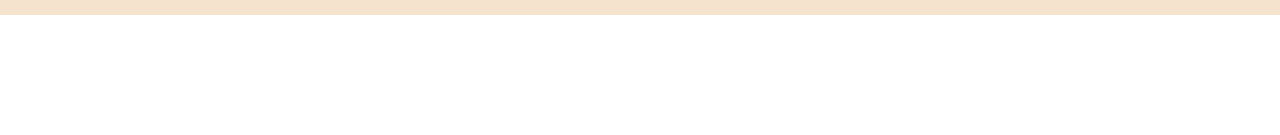
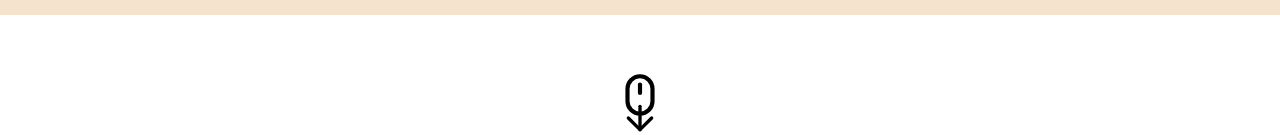
Before and after one commit to plou102/portfolio, a React (Create React App) app: page / in a window 1280 px wide. Shown: the part 785-920 px from the top of the page. Before the commit the page ends 800 px from the top, so only its background shows below. Built offline with nearby package versions, Linux system fonts and the light colour scheme.

Commit message:
Feat: mouse arrow 마크업

```diff
--- a/package.json
+++ b/package.json
@@ -8,6 +8,7 @@
     "@testing-library/user-event": "^13.5.0",
     "react": "^18.2.0",
     "react-dom": "^18.2.0",
+    "react-icons": "^4.11.0",
     "react-router-dom": "^6.16.0",
     "react-scripts": "5.0.1",
     "styled-components": "^6.0.8",
--- a/src/components/Info.jsx
+++ b/src/components/Info.jsx
@@ -1,5 +1,6 @@
 import React from 'react';
 import styled from 'styled-components';
+import { LuMouse, LuArrowDown } from 'react-icons/lu';
 
 const Info = () => {
   return (
@@ -38,6 +39,11 @@ const Info = () => {
           적용하고자 합니다.
         </div>
       </Introduction>
+
+      <DownBtn>
+        <LuMouse size="50" />
+        <LuArrowDown size="40" className="arrow" />
+      </DownBtn>
     </InfoContent>
   );
 };
@@ -106,4 +112,25 @@ const Introduction = styled.div`
   gap: 10px;
   font-size: 1.7rem;
   padding-left: 30vh;
+  margin-bottom: 20vh;
 `;
+
+const DownBtn = styled.div`
+  width: 50px;
+  margin: auto;
+  position: relative;
+
+  &:hover {
+    .arrow {
+      transform: translateY(15px);
+    }
+  }
+
+  .arrow {
+    position: absolute;
+    width: 50px;
+    top: 28px;
+    left: 0;
+    transition: all 0.3s ease-in-out;
+  }
+`;
```
Also changed, not shown: 1 other file (tests, documents, lock files or other folders).
